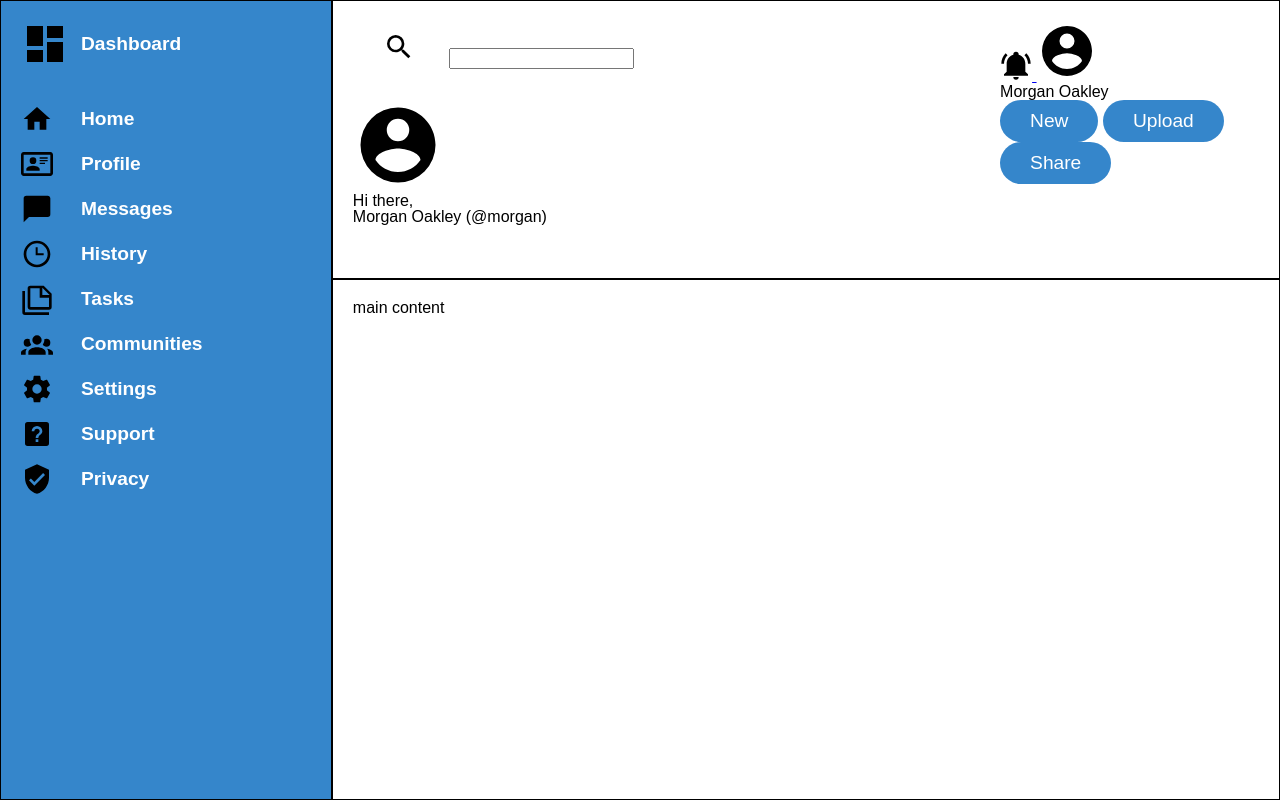
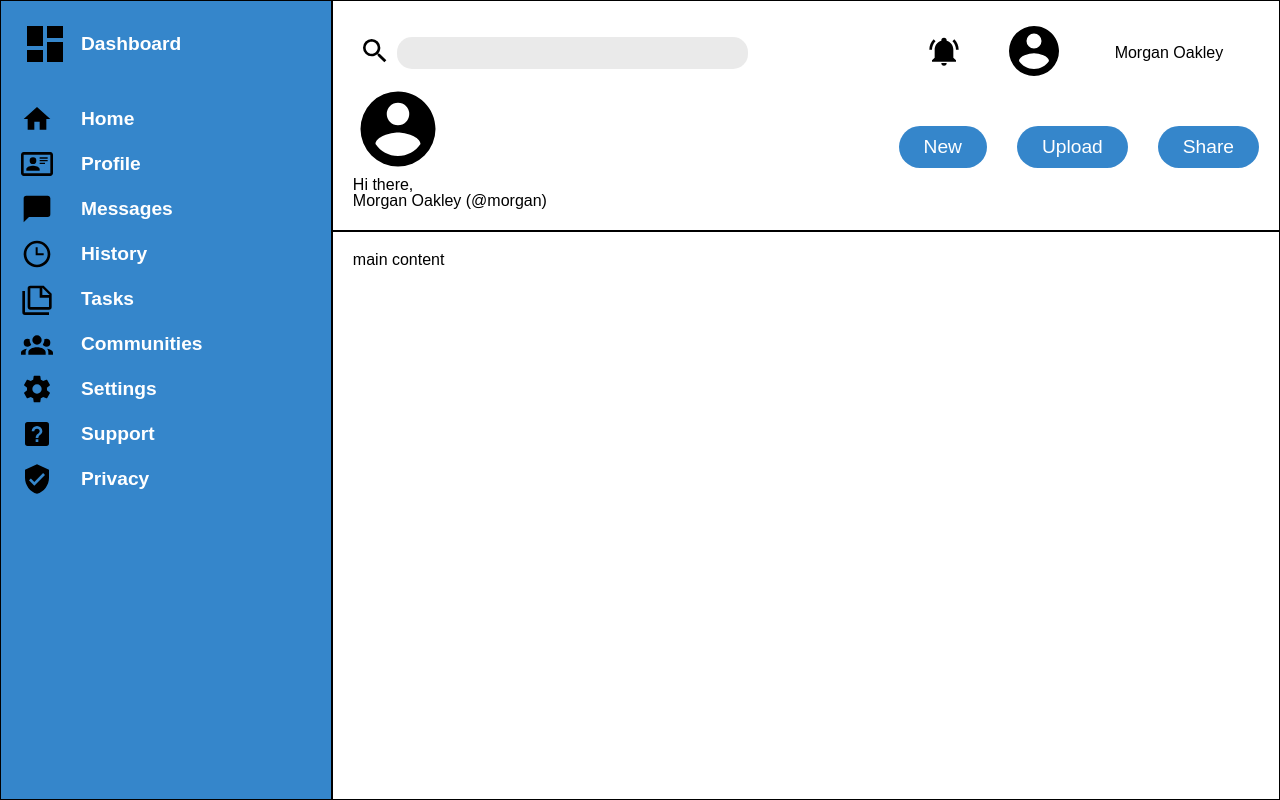
Before and after one commit to ElijahShin/odin-dashboard, a plain HTML site: page index.html in a window 1280 px wide. Drawn offline with Linux system fonts and the light colour scheme.

Commit message:
Add three button layout & style

```diff
--- a/css/styles.css
+++ b/css/styles.css
@@ -144,13 +144,53 @@ header {
   grid-template-columns: 5fr 2fr;
 }
 
-button {
+/* Search box */
+
+input[type="text"] {
+  width: 70%;
+  height: 32px;
+  border-radius: 15px;
+  border: none;
+  background-color: rgba(207, 207, 207, 0.435);
+}
+
+.search-container {
+  display: grid;
+  grid-template-columns: .3fr 5fr;
+  grid-template-rows: 1fr;
+  align-items: center;
+}
+
+.search-container button {
+  border: none;
+  align-self: center;
+}
+
+/* Notification bell */
+.bell-container {
+  display: grid;
+  grid-template-columns: 1fr 1fr 2fr;
+  grid-template-rows: 1fr;
+  justify-items: center;;
+  align-items: center;
+}
+
+
+/* 3 Buttons */
+.btns-container {
+  display: grid;
+  grid-template-columns: repeat(3, 1fr);
+  column-gap: 30px;
+  align-items: center;
+}
+
+.btns-container button {
   border: none;
   cursor: pointer;
   font-size: 1.2rem;
   color: white;
   background-color: rgb(53, 134, 203);
-  padding: 10px 30px;
+  padding: 10px 25px;
   border-radius: 27px;
 }
 
@@ -158,7 +198,6 @@ button {
   background-color: white;
 }
 
-
 .search-btn {
   width: 30px;
   border: none;
```
